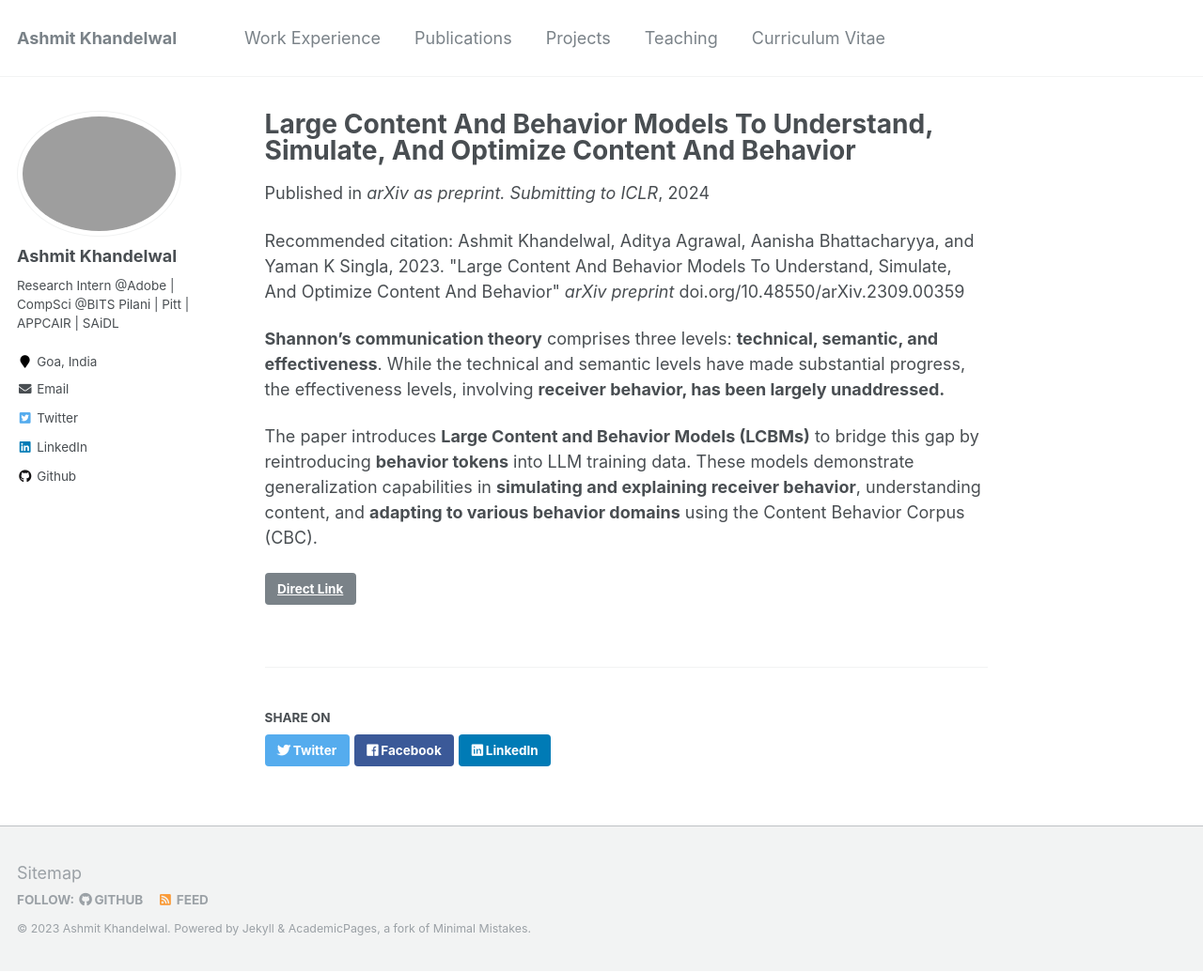
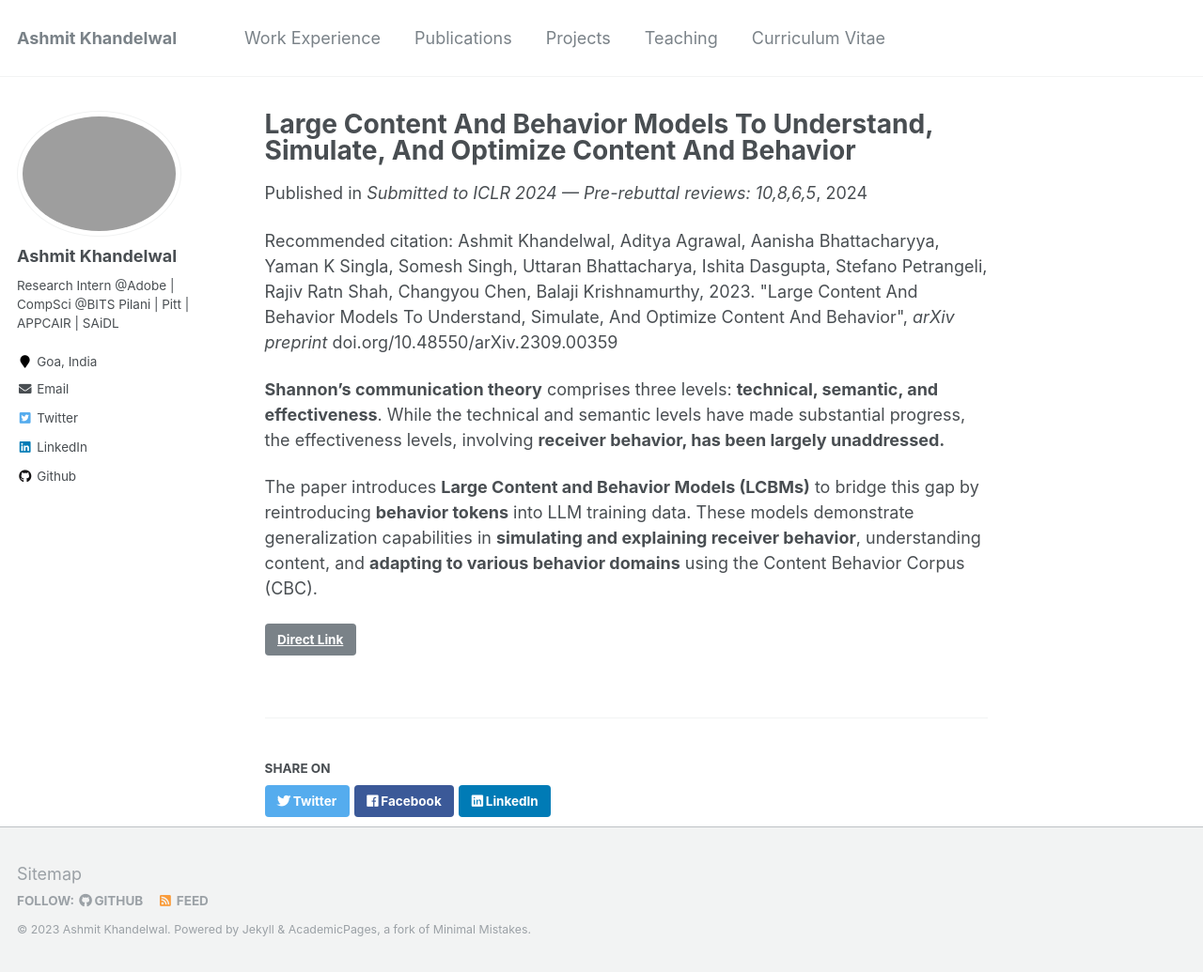
Before and after one commit to ashmitkx/ashmitkx.github.io, a Jekyll site: the page built from _publications/lcbm.md, in a window 1280 px wide and 1035 px high. Shown: the whole window at 94% size. Built offline with Jekyll 4.4.1, drawn with Linux system fonts in a browser that asks for light colours.

Commit message:
add iclr updates

```diff
--- a/_includes/archive-single.html
+++ b/_includes/archive-single.html
@@ -41,7 +41,7 @@
         {% if post.collection == 'teaching' %}
           <p> {{ post.type }}, <i>{{ post.venue }}</i>, {{ post.date | default: "1900-01-01" | date: "%Y" }} </p>
         {% elsif post.collection == 'publications' %}
-          <p>Published in <i>{{ post.venue }}</i>, {{ post.date | default: "1900-01-01" | date: "%Y" }} </p>
+          <p><i>{{ post.venue }}</i></p>
         {% elsif post.date %}
          <p class="page__date"><strong><i class="fa fa-fw fa-calendar" aria-hidden="true"></i> {{ site.data.ui-text[site.locale].date_label | default: "Published:" }}</strong> <time datetime="{{ post.date | default: "1900-01-01" | date_to_xmlschema }}">{{ post.date | default: "1900-01-01" | date: "%B %d, %Y" }}</time></p>
         {% endif %}
--- a/_publications/lcbm.md
+++ b/_publications/lcbm.md
@@ -4,10 +4,10 @@ collection: publications
 permalink: /publication/lcbm
 excerpt: ''
 date: 2024-01-01
-venue: 'arXiv as preprint. Submitting to ICLR'
+venue: 'Submitted to ICLR 2024 — Pre-rebuttal reviews: 10,8,6,5'
 # paperurl: 'https://arxiv.org/pdf/2309.00359.pdf'
 link: 'https://arxiv.org/abs/2309.00359'
-citation: 'Ashmit Khandelwal, Aditya Agrawal, Aanisha Bhattacharyya, and Yaman K Singla, 2023. &quot;Large Content And Behavior Models To Understand, Simulate, And Optimize Content And Behavior&quot; <i>arXiv preprint</i> doi.org/10.48550/arXiv.2309.00359'
+citation: 'Ashmit Khandelwal, Aditya Agrawal, Aanisha Bhattacharyya, Yaman K Singla, Somesh Singh, Uttaran Bhattacharya, Ishita Dasgupta, Stefano Petrangeli, Rajiv Ratn Shah, Changyou Chen, Balaji Krishnamurthy, 2023. &quot;Large Content And Behavior Models To Understand, Simulate, And Optimize Content And Behavior&quot;, <i>arXiv preprint</i> doi.org/10.48550/arXiv.2309.00359'
 ---
 **Shannon’s communication theory** comprises three levels: **technical, semantic, and effectiveness**. While the technical and semantic levels have made substantial progress, the effectiveness levels, involving **receiver behavior, has been largely unaddressed.**
 
```
Also changed, not shown: _pages/about.md (+1 -1 lines), 2 other files.
